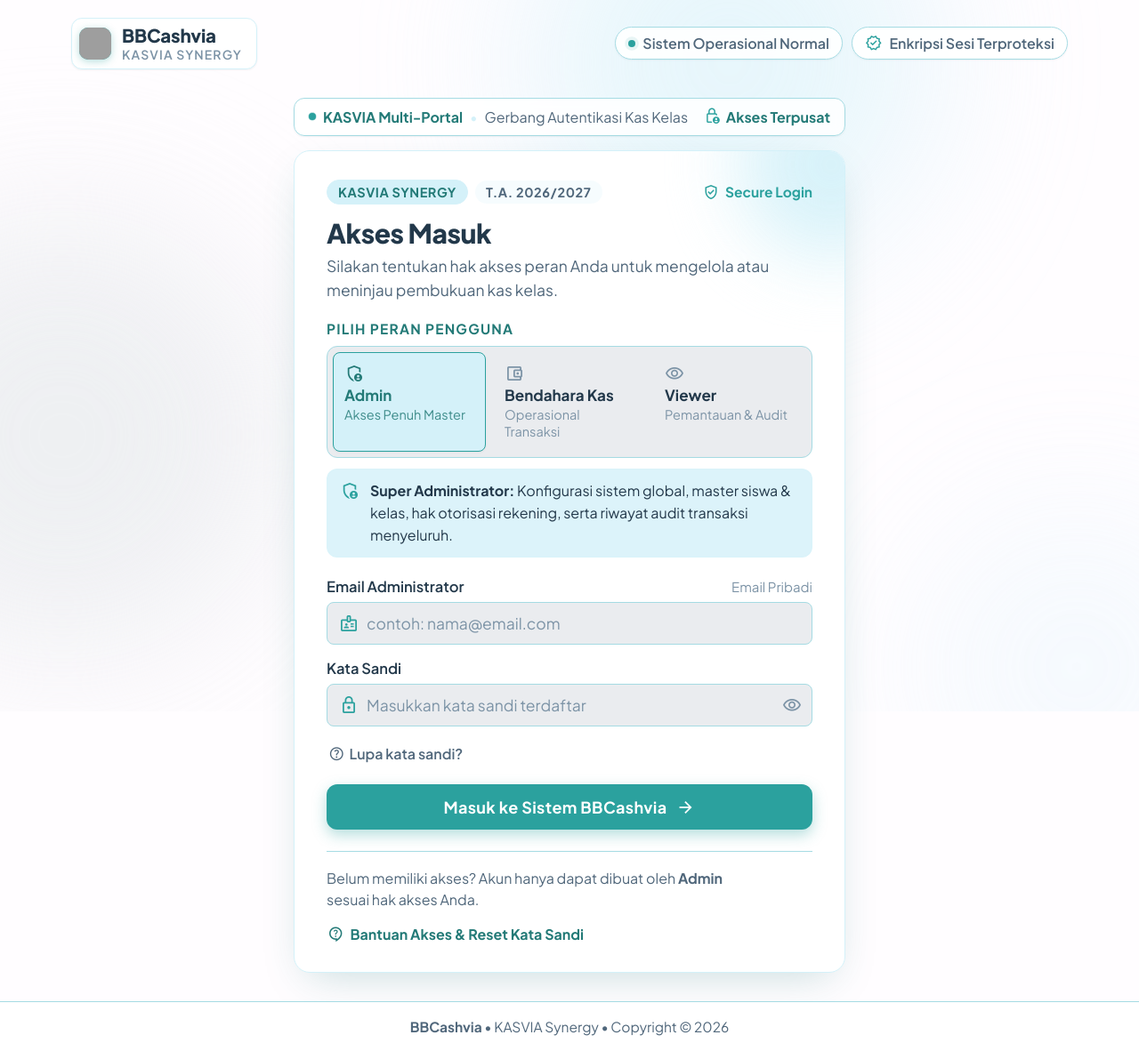
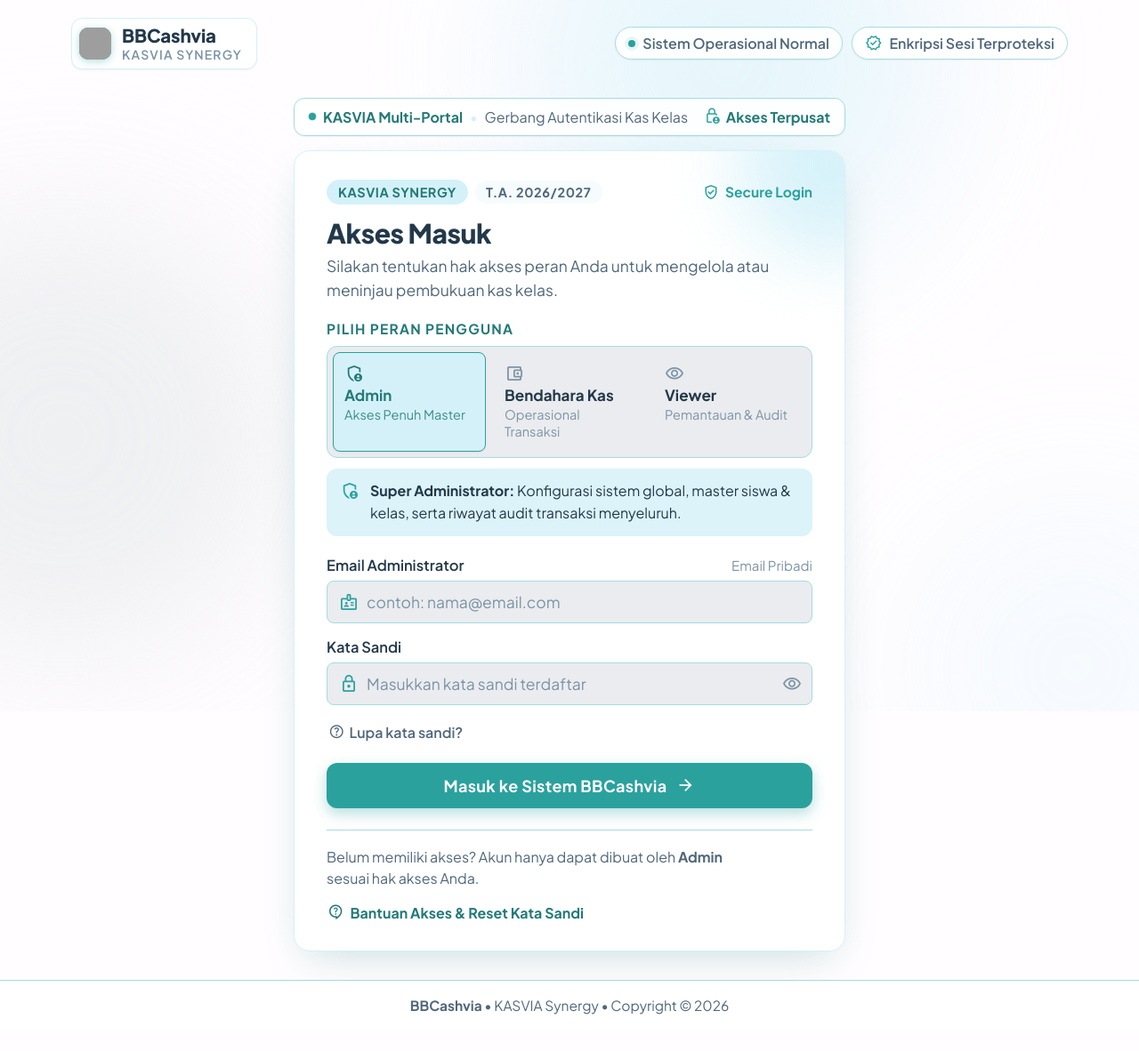
Before and after one commit to kasviasynergy-design/BBCashvia, a Laravel app: page / in a window 1280 px wide. Shown: the whole page at 89% size. After the commit the page ends 1141 px from the top, so only its background shows below. Run offline with Laravel 12, Linux system fonts and the light colour scheme; style sheets or scripts are compiled from the project's sources; grey boxes are pictures that could not be loaded.

Commit message:
fix: hapus keterangan otorisasi rekening pada info peran admin

```diff
--- a/resources/js/login.js
+++ b/resources/js/login.js
@@ -62,7 +62,7 @@ document.addEventListener("DOMContentLoaded", () => {
             text: `
                 <strong>Super Administrator:</strong>
                 Konfigurasi sistem global, master siswa &amp; kelas,
-                hak otorisasi rekening, serta riwayat audit transaksi menyeluruh.
+                serta riwayat audit transaksi menyeluruh.
             `
         },
         bendahara: {
--- a/resources/views/login.blade.php
+++ b/resources/views/login.blade.php
@@ -255,7 +255,7 @@
                         <p id="roleNoteText">
                             <strong>Super Administrator:</strong>
                             Konfigurasi sistem global, master siswa &amp; kelas,
-                            hak otorisasi rekening, serta riwayat audit transaksi menyeluruh.
+                            serta riwayat audit transaksi menyeluruh.
                         </p>
 
                     </div>
```
